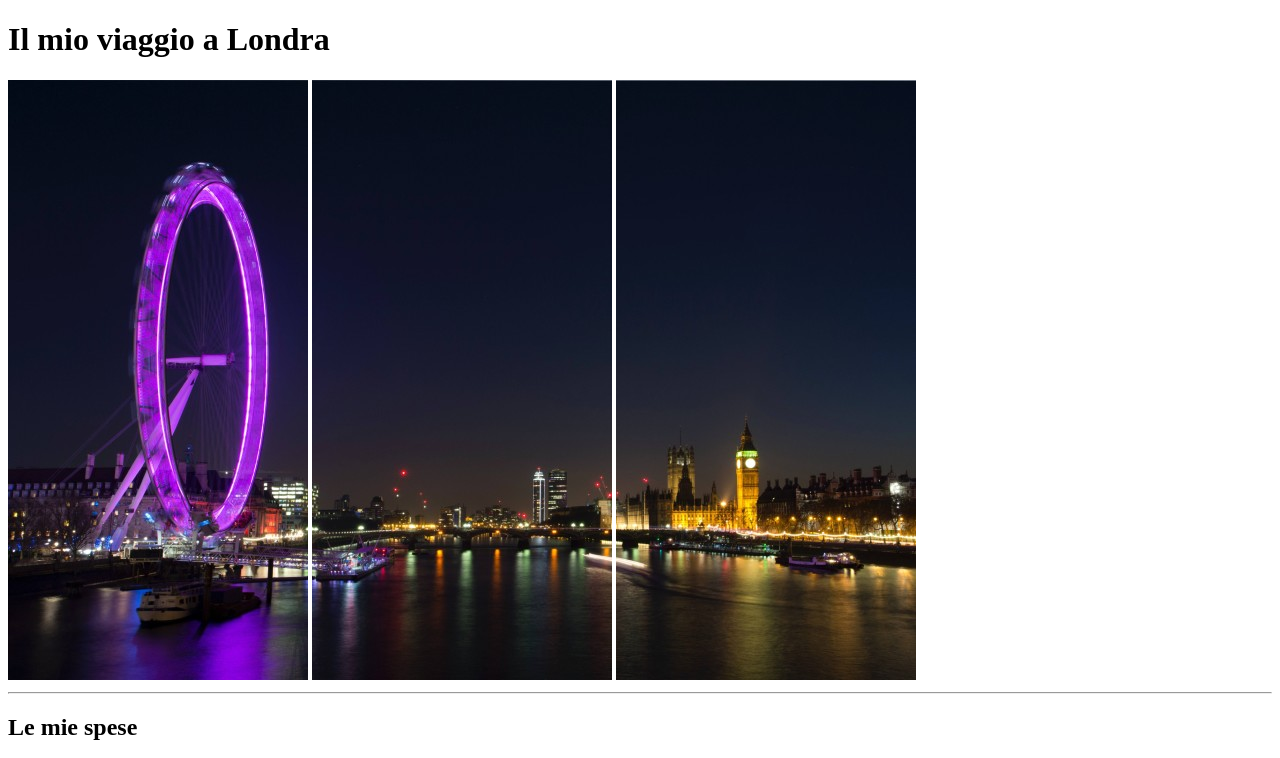
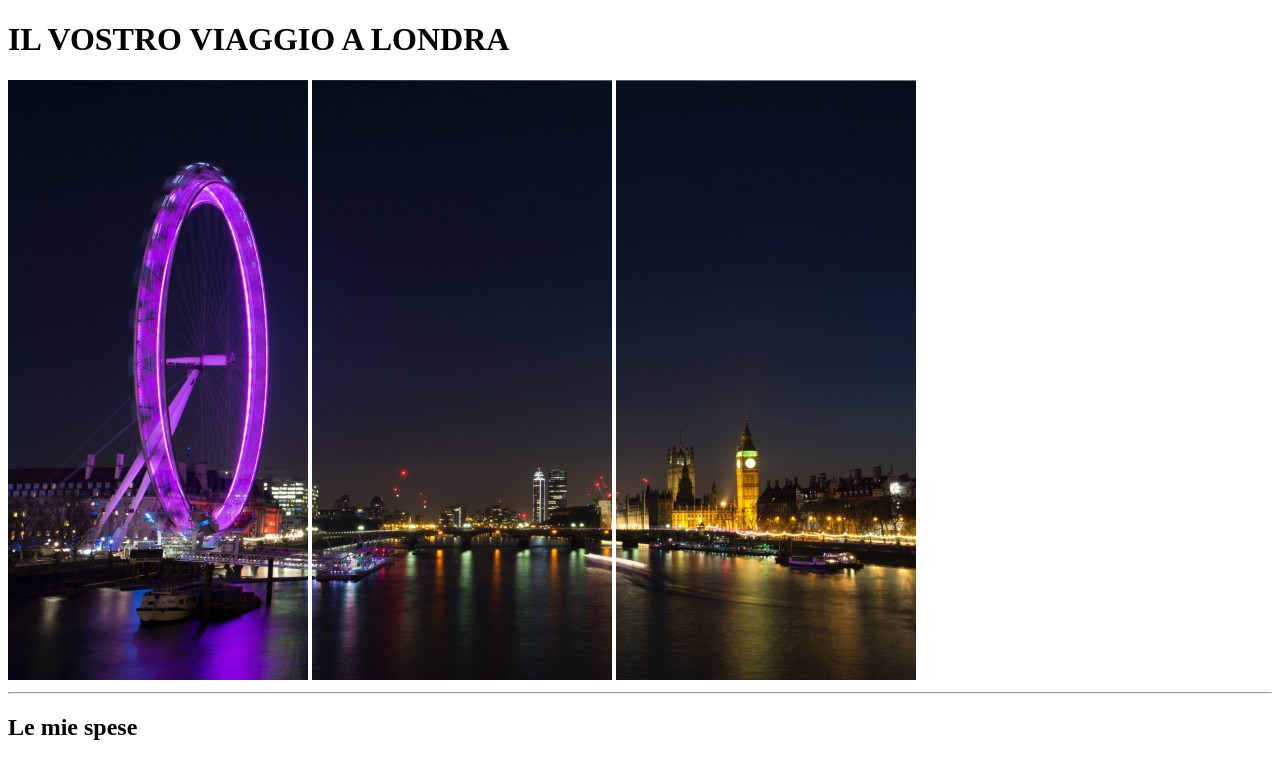
Before and after one commit to gianlucaligori/html-london-trip-main-gruppo, a plain HTML site: page index.html in a window 1280 px wide. Shown: the top 758 px of the page. Drawn offline with Linux system fonts and the light colour scheme.

Commit message:
add new h1

```diff
--- a/index.html
+++ b/index.html
@@ -10,7 +10,7 @@
     <!-- TITOLO -->
 
     <header>
-      <h1>Il mio viaggio a Londra</h1>
+      <h1>IL VOSTRO VIAGGIO A LONDRA</h1>
       <img src="img/Londoneye.jpg" alt="London Eye at night" />
       <img src="img/Thames.jpg" alt="Thames at night" />
       <img src="img/Bigben.jpg" alt="Big Ben at night" />
```
